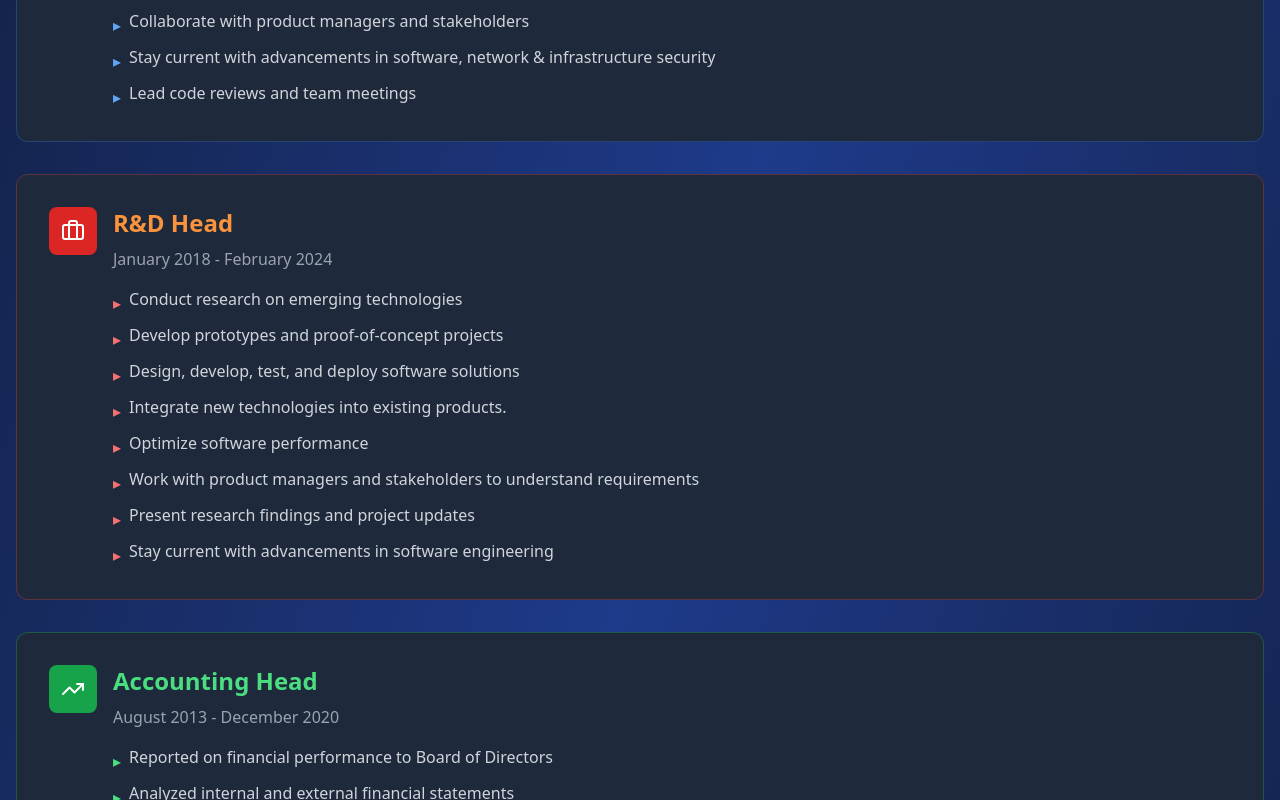
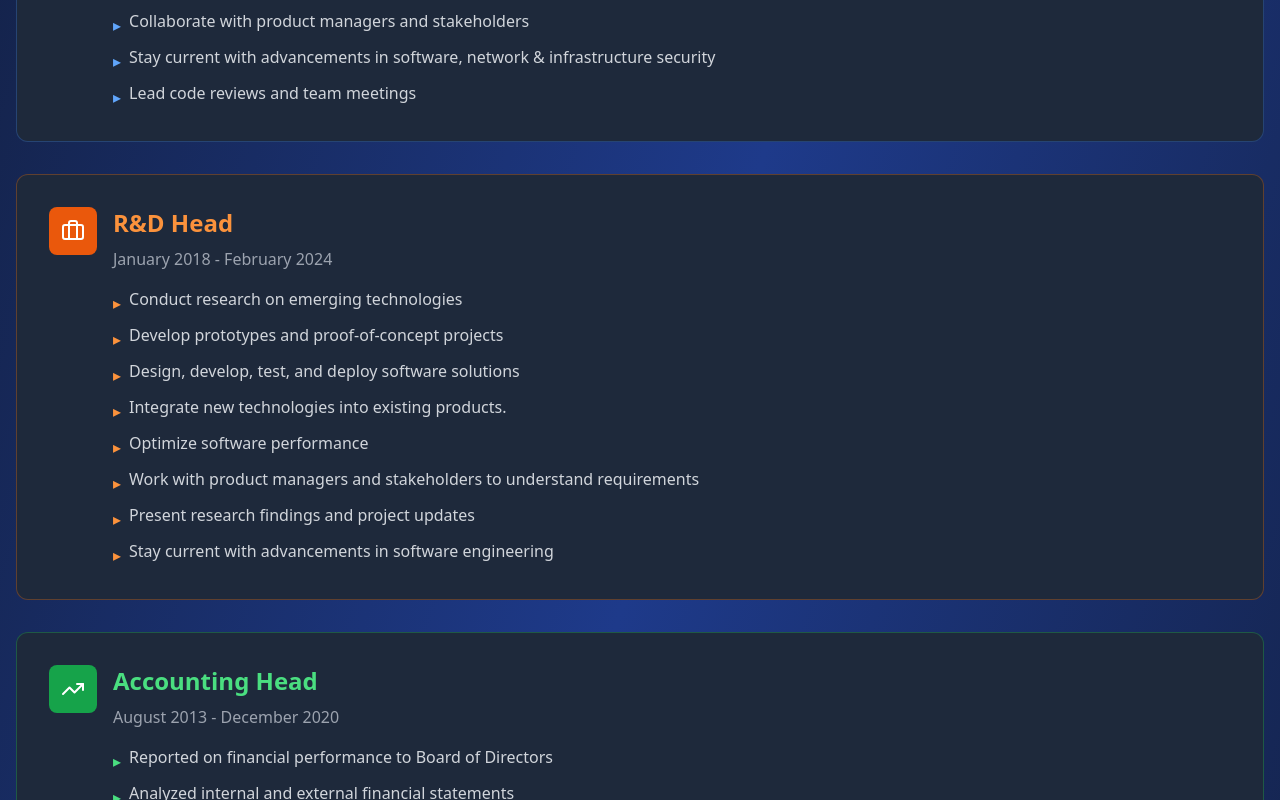
Before and after one commit to markiedelcoro-mac/my-portfolio, a React (Create React App) app: page / in a window 1280 px wide. Shown: the part 1492-2292 px from the top of the page. Built offline with nearby package versions, Linux system fonts and the light colour scheme.

Commit message:
modify color from red to orange

```diff
--- a/src/App.js
+++ b/src/App.js
@@ -114,7 +114,7 @@ export default function Portfolio() {
                 <h3 className="text-2xl font-bold mb-2">DevOps</h3>
                 <p className="text-sm">Infrastructure & Development</p>
               </div>
-              <div className="bg-gradient-to-br from-orange-600 to-red-600 p-6 rounded-xl">
+              <div className="bg-gradient-to-br from-orange-600 to-orange-600 p-6 rounded-xl">
                 <TrendingUp className="w-12 h-12 mb-4" />
                 <h3 className="text-2xl font-bold mb-2">Finance</h3>
                 <p className="text-sm">Accounting Expertise</p>
@@ -169,9 +169,9 @@ export default function Portfolio() {
             </div>
 
            {/* R&D Head */}
-            <div className="bg-slate-800 rounded-xl p-8 border border-red-500/30 hover:border-red-500 transition-all duration-300">
+            <div className="bg-slate-800 rounded-xl p-8 border border-orange-500/30 hover:border-orange-500 transition-all duration-300">
               <div className="flex items-start gap-4">
-                <div className="bg-red-600 p-3 rounded-lg">
+                <div className="bg-orange-600 p-3 rounded-lg">
                   <Briefcase className="w-6 h-6" />
                 </div>
                 <div className="flex-1">
@@ -179,35 +179,35 @@ export default function Portfolio() {
                   <p className="text-gray-400 mb-4">January 2018 - February 2024</p>
                   <ul className="space-y-2 text-gray-300">
                     <li className="flex items-start gap-2">
-                      <span className="text-red-400 mt-1">▸</span>
+                      <span className="text-orange-400 mt-1">▸</span>
                       <span>Conduct research on emerging technologies</span>
                     </li>
                     <li className="flex items-start gap-2">
-                      <span className="text-red-400 mt-1">▸</span>
+                      <span className="text-orange-400 mt-1">▸</span>
                       <span>Develop prototypes and proof-of-concept projects</span>
                     </li>
                     <li className="flex items-start gap-2">
-                      <span className="text-red-400 mt-1">▸</span>
+                      <span className="text-orange-400 mt-1">▸</span>
                       <span>Design, develop, test, and deploy software solutions</span>
                     </li>
                     <li className="flex items-start gap-2">
-                      <span className="text-red-400 mt-1">▸</span>
+                      <span className="text-orange-400 mt-1">▸</span>
                       <span>Integrate new technologies into existing products.</span>
                     </li>
                     <li className="flex items-start gap-2">
-                      <span className="text-red-400 mt-1">▸</span>
+                      <span className="text-orange-400 mt-1">▸</span>
                       <span>Optimize software performance</span>
                     </li>
                       <li className="flex items-start gap-2">
-                      <span className="text-red-400 mt-1">▸</span>
+                      <span className="text-orange-400 mt-1">▸</span>
                       <span>Work with product managers and stakeholders to understand requirements</span>
                     </li>
                                         <li className="flex items-start gap-2">
-                      <span className="text-red-400 mt-1">▸</span>
+                      <span className="text-orange-400 mt-1">▸</span>
                       <span>Present research findings and project updates</span>
                     </li>
                     <li className="flex items-start gap-2">
-                      <span className="text-red-400 mt-1">▸</span>
+                      <span className="text-orange-400 mt-1">▸</span>
                       <span>Stay current with advancements in software engineering</span>
                     </li>
                   </ul>
```
